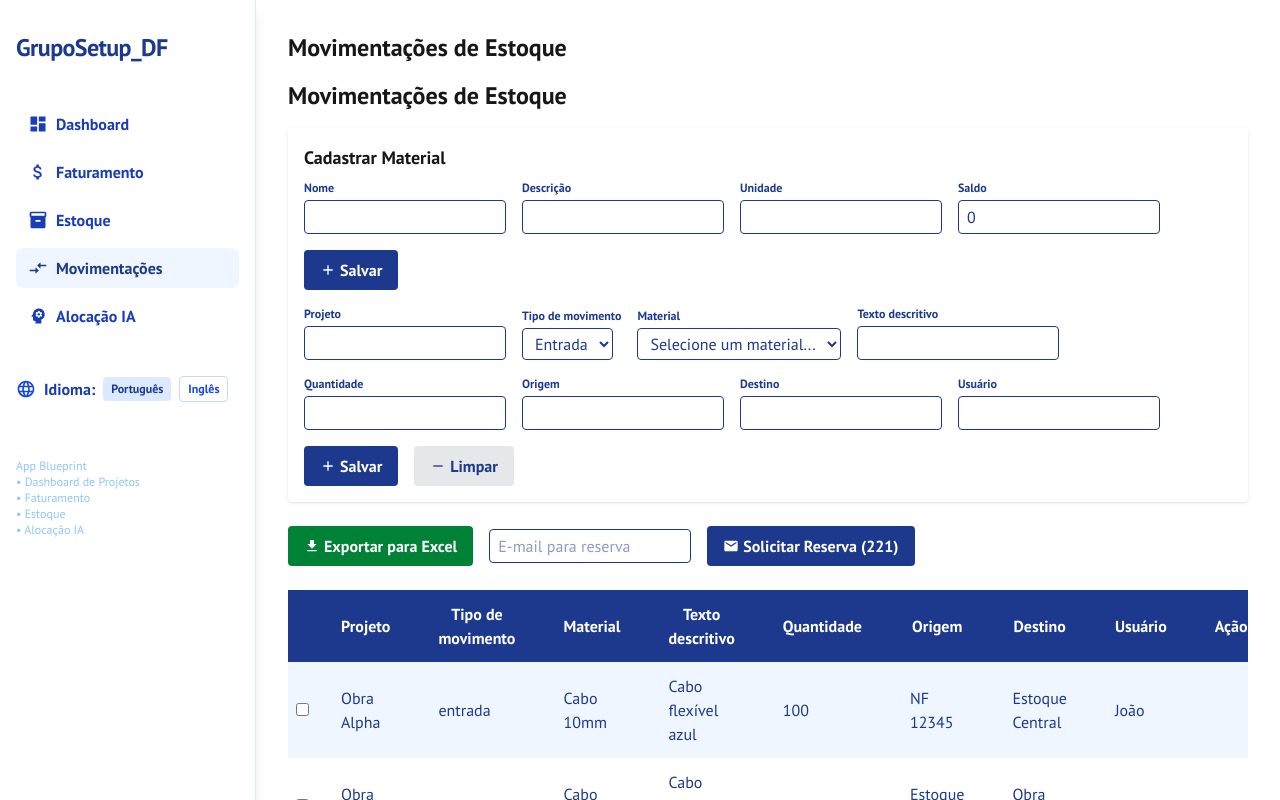
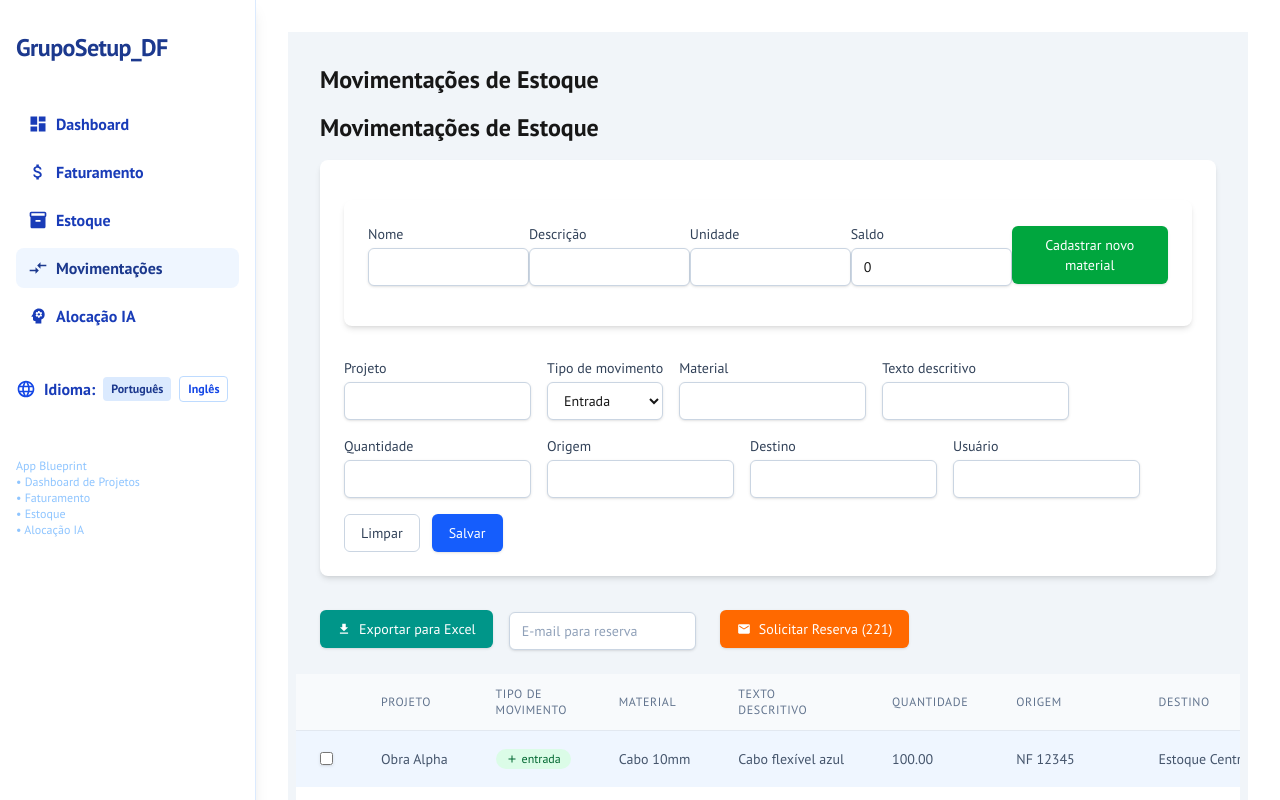
Before and after one commit to josivan-fiscal/estoque-app, a Next.js app: page /movimentacoes in a window 1280 px wide. Shown: the top 800 px of the page. Built offline with nearby package versions, Linux system fonts and the light colour scheme.

Commit message:
Fix: Corrige erros de sintaxe e aplica novo estilo na página de movimentações

```diff
--- a/src/app/movimentacoes/materials.ts
+++ b/src/app/movimentacoes/materials.ts
@@ -93,17 +93,14 @@ export function useMaterials() {
     return materials.find((m: Material) => m.nome.toLowerCase() === nome.toLowerCase());
   }
 
-  // Função para salvar no localStorage apenas no cliente
-  const saveToLocalStorage = () => {
-    if (typeof window !== 'undefined') {
-      localStorage.setItem('materials', JSON.stringify(materials));
-    }
+  return {
+    materials,
+    newMaterial,
+    l: materialLabels,
+    handleMaterialChange,
+    handleSaveMaterial,
+    getMaterialByNome
   };
-
-  // Atualizar o localStorage quando os materiais mudarem
-  useEffect(() => {
-    saveToLocalStorage();
-  }, [materials]);
 
   return {
     materials,
--- a/src/app/movimentacoes/page.tsx
+++ b/src/app/movimentacoes/page.tsx
@@ -19,6 +19,7 @@ type Mov = {
 }
 
 export default function MovimentacoesPage() {
+  // Adicionado container principal e melhorias de layout
   const { language } = useLanguage()
   const { materials, newMaterial, l: materialLabels, handleMaterialChange, handleSaveMaterial, getMaterialByNome } = useMaterials()
   const [movs, setMovs] = useState<Mov[]>([
@@ -218,126 +219,132 @@ export default function MovimentacoesPage() {
   }, {} as Record<string, number>);
 
 return (
+  <div className="min-h-screen bg-slate-100 py-8"> {/* Fundo da página e padding vertical */}
+    <div className="max-w-7xl mx-auto px-4 sm:px-6 lg:px-8"> {/* Container centralizado */}
       <section>
         <h1 className="text-2xl font-bold mb-4">{l.title}</h1>
         <section>
           <h1 className="text-2xl font-bold mb-4">{l.title}</h1>
-        <div className="bg-white rounded shadow p-4 mb-6">
+          <div className="bg-white p-6 rounded-lg shadow-md mb-8">
             <div className="mb-4">
-            <h3 className="text-lg font-bold mb-2">{materialLabels.cadastrar}</h3>
-            <div className="flex flex-wrap gap-4">
+              <h2 className="text-xl font-semibold text-slate-700 mb-4">{materialLabels.title}</h2>
+              <div className="bg-white p-6 rounded-lg shadow-md mb-8">
+                <div className="flex flex-col sm:flex-row sm:items-center sm:justify-between mb-4">
                   <div>
-                <label className="block text-xs font-semibold text-blue-900 mb-1">{materialLabels.nome}</label>
-                <input name="nome" value={newMaterial.nome} onChange={handleMaterialChange} className="border rounded px-2 py-1 text-blue-900 bg-white" />
+                    <label htmlFor="mat-nome" className="block text-sm font-medium text-slate-700">{materialLabels.nome}</label>
+                    <input type="text" name="nome" id="mat-nome" value={newMaterial.nome} onChange={handleMaterialChange} className="mt-1 block w-full px-3 py-2 bg-white border border-slate-300 rounded-md text-sm shadow-sm placeholder-slate-400 focus:outline-none focus:border-sky-500 focus:ring-1 focus:ring-sky-500" />
                   </div>
                   <div>
-                <label className="block text-xs font-semibold text-blue-900 mb-1">{materialLabels.descricao}</label>
-                <input name="descricao" value={newMaterial.descricao} onChange={handleMaterialChange} className="border rounded px-2 py-1 text-blue-900 bg-white" />
+                    <label htmlFor="mat-descricao" className="block text-sm font-medium text-slate-700">{materialLabels.descricao}</label>
+                    <input type="text" name="descricao" id="mat-descricao" value={newMaterial.descricao} onChange={handleMaterialChange} className="mt-1 block w-full px-3 py-2 bg-white border border-slate-300 rounded-md text-sm shadow-sm placeholder-slate-400 focus:outline-none focus:border-sky-500 focus:ring-1 focus:ring-sky-500" />
                   </div>
                   <div>
-                <label className="block text-xs font-semibold text-blue-900 mb-1">{materialLabels.unidade}</label>
-                <input name="unidade" value={newMaterial.unidade} onChange={handleMaterialChange} className="border rounded px-2 py-1 text-blue-900 bg-white" />
+                    <label htmlFor="mat-unidade" className="block text-sm font-medium text-slate-700">{materialLabels.unidade}</label>
+                    <input type="text" name="unidade" id="mat-unidade" value={newMaterial.unidade} onChange={handleMaterialChange} className="mt-1 block w-full px-3 py-2 bg-white border border-slate-300 rounded-md text-sm shadow-sm placeholder-slate-400 focus:outline-none focus:border-sky-500 focus:ring-1 focus:ring-sky-500" />
                   </div>
                   <div>
-                <label className="block text-xs font-semibold text-blue-900 mb-1">{materialLabels.saldo}</label>
-                <input name="saldo" type="number" value={newMaterial.saldo} onChange={handleMaterialChange} className="border rounded px-2 py-1 text-blue-900 bg-white" />
+                    <label htmlFor="mat-saldo" className="block text-sm font-medium text-slate-700">{materialLabels.saldo}</label>
+                    <input type="number" name="saldo" id="mat-saldo" value={newMaterial.saldo} onChange={handleMaterialChange} className="mt-1 block w-full px-3 py-2 bg-white border border-slate-300 rounded-md text-sm shadow-sm placeholder-slate-400 focus:outline-none focus:border-sky-500 focus:ring-1 focus:ring-sky-500" />
                   </div>
-              <button onClick={handleSaveMaterial} className="bg-blue-900 text-white px-4 py-2 rounded font-bold flex items-center gap-1 hover:bg-blue-800">
-                <MdAdd /> {materialLabels.salvar}
+                  <button onClick={handleSaveMaterial} className="px-4 py-2 border border-transparent rounded-md shadow-sm text-sm font-medium text-white bg-green-600 hover:bg-green-700 focus:outline-none focus:ring-2 focus:ring-offset-2 focus:ring-green-500">
+                    {l.cadastrarMaterial}
                   </button>
+                </div>
               </div>
             </div>
             <form className="flex flex-wrap gap-4 items-end" onSubmit={handleAdd}>
               <div>
-              <label className="block text-xs font-semibold text-blue-900 mb-1">{l.projeto}</label>
-              <input name="projeto" value={form.projeto} onChange={handleChange} className="border rounded px-2 py-1 text-blue-900 bg-white" />
+                <label htmlFor="projeto" className="block text-sm font-medium text-slate-700">{l.projeto}</label>
+                <input type="text" name="projeto" id="projeto" value={form.projeto} onChange={handleChange} className="mt-1 block w-full px-3 py-2 bg-white border border-slate-300 rounded-md text-sm shadow-sm placeholder-slate-400 focus:outline-none focus:border-sky-500 focus:ring-1 focus:ring-sky-500" />
               </div>
               <div>
-              <label className="block text-xs font-semibold text-blue-900 mb-1">{l.tipoMov}</label>
-              <select name="tipoMov" value={form.tipoMov} onChange={handleChange} className="border rounded px-2 py-1 text-blue-900 bg-white">
+                <label htmlFor="tipoMov" className="block text-sm font-medium text-slate-700">{l.tipoMov}</label>
+                <select name="tipoMov" id="tipoMov" value={form.tipoMov} onChange={handleChange} className="mt-1 block w-full px-3 py-2 bg-white border border-slate-300 rounded-md text-sm shadow-sm focus:outline-none focus:border-sky-500 focus:ring-1 focus:ring-sky-500">
                   <option value="entrada">{l.entrada}</option>
                   <option value="saida">{l.saida}</option>
                 </select>
               </div>
               <div>
-              <label className="block text-xs font-semibold text-blue-900 mb-1">{l.material}</label>
-              <select
-                name="material"
-                value={form.material}
-                onChange={handleChange}
-                className="border rounded px-2 py-1 text-blue-900 bg-white"
-                required
-              >
-                <option value="">Selecione um material...</option>
-                {materials.map(mat => (
-                  <option
-                    key={mat.id}
-                    value={mat.nome}
-                    title={`${mat.descricao} - ${mat.saldo} ${mat.unidade}`}
-                  >
-                    {mat.nome}
-                  </option>
-                ))}
-              </select>
+                <label htmlFor="material" className="block text-sm font-medium text-slate-700">{l.material}</label>
+                <input type="text" name="material" id="material" value={form.material} onChange={handleChange} className="mt-1 block w-full px-3 py-2 bg-white border border-slate-300 rounded-md text-sm shadow-sm placeholder-slate-400 focus:outline-none focus:border-sky-500 focus:ring-1 focus:ring-sky-500" list="materiais" />
+                <datalist id="materiais">
+                  {materials.map(m => <option key={m.id} value={m.nome} />)}
+                </datalist>
               </div>
               <div>
-              <label className="block text-xs font-semibold text-blue-900 mb-1">{l.texto}</label>
-              <input name="texto" value={form.texto} onChange={handleChange} className="border rounded px-2 py-1 text-blue-900 bg-white" />
+                <label htmlFor="texto" className="block text-sm font-medium text-slate-700">{l.texto}</label>
+                <input type="text" name="texto" id="texto" value={form.texto} onChange={handleChange} className="mt-1 block w-full px-3 py-2 bg-white border border-slate-300 rounded-md text-sm shadow-sm placeholder-slate-400 focus:outline-none focus:border-sky-500 focus:ring-1 focus:ring-sky-500" />
               </div>
               <div>
-              <label className="block text-xs font-semibold text-blue-900 mb-1">{l.quantidade}</label>
-              <input name="quantidade" type="number" value={form.quantidade} onChange={handleChange} className="border rounded px-2 py-1 text-blue-900 bg-white" required min="1" />
+                <label htmlFor="quantidade" className="block text-sm font-medium text-slate-700">{l.quantidade}</label>
+                <input type="number" name="quantidade" id="quantidade" value={form.quantidade} onChange={handleChange} className="mt-1 block w-full px-3 py-2 bg-white border border-slate-300 rounded-md text-sm shadow-sm placeholder-slate-400 focus:outline-none focus:border-sky-500 focus:ring-1 focus:ring-sky-500" required min="1" />
               </div>
               <div>
-              <label className="block text-xs font-semibold text-blue-900 mb-1">{l.origem}</label>
-              <input name="origem" value={form.origem} onChange={handleChange} className="border rounded px-2 py-1 text-blue-900 bg-white" />
+                <label htmlFor="origem" className="block text-sm font-medium text-slate-700">{l.origem}</label>
+                <input type="text" name="origem" id="origem" value={form.origem} onChange={handleChange} className="mt-1 block w-full px-3 py-2 bg-white border border-slate-300 rounded-md text-sm shadow-sm placeholder-slate-400 focus:outline-none focus:border-sky-500 focus:ring-1 focus:ring-sky-500" />
               </div>
               <div>
-              <label className="block text-xs font-semibold text-blue-900 mb-1">{l.destino}</label>
-              <input name="destino" value={form.destino} onChange={handleChange} className="border rounded px-2 py-1 text-blue-900 bg-white" />
+                <label htmlFor="destino" className="block text-sm font-medium text-slate-700">{l.destino}</label>
+                <input type="text" name="destino" id="destino" value={form.destino} onChange={handleChange} className="mt-1 block w-full px-3 py-2 bg-white border border-slate-300 rounded-md text-sm shadow-sm placeholder-slate-400 focus:outline-none focus:border-sky-500 focus:ring-1 focus:ring-sky-500" />
               </div>
               <div>
-              <label className="block text-xs font-semibold text-blue-900 mb-1">{l.usuario}</label>
-              <input name="usuario" value={form.usuario} onChange={handleChange} className="border rounded px-2 py-1 text-blue-900 bg-white" />
+                <label htmlFor="usuario" className="block text-sm font-medium text-slate-700">{l.usuario}</label>
+                <input type="text" name="usuario" id="usuario" value={form.usuario} onChange={handleChange} className="mt-1 block w-full px-3 py-2 bg-white border border-slate-300 rounded-md text-sm shadow-sm placeholder-slate-400 focus:outline-none focus:border-sky-500 focus:ring-1 focus:ring-sky-500" />
               </div>
-            <button type="submit" className="bg-blue-900 text-white px-4 py-2 rounded font-bold flex items-center gap-1 hover:bg-blue-800"><MdAdd /> {l.salvar}</button>
-            <button type="button" onClick={handleClear} className="bg-gray-200 text-blue-900 px-4 py-2 rounded font-bold flex items-center gap-1 hover:bg-gray-300"><MdRemove /> {l.limpar}</button>
+              <div className="flex justify-end space-x-3">
+                <button type="button" onClick={handleClear} className="px-4 py-2 border border-slate-300 rounded-md text-sm font-medium text-slate-700 hover:bg-slate-50 focus:outline-none focus:ring-2 focus:ring-offset-2 focus:ring-sky-500">
+                  {l.limpar}
+                </button>
+                <button type="submit" className="px-4 py-2 border border-transparent rounded-md shadow-sm text-sm font-medium text-white bg-blue-600 hover:bg-blue-700 focus:outline-none focus:ring-2 focus:ring-offset-2 focus:ring-blue-500">
+                  {l.salvar}
+                </button>
+              </div>
             </form>
           </div>
           <div className="mb-6 flex flex-wrap gap-4 items-center">
-          <button onClick={exportarExcel} className="bg-green-700 text-white px-4 py-2 rounded font-bold flex items-center gap-1 hover:bg-green-800"><MdFileDownload /> {l.exportar}</button>
-          <input type="email" placeholder={l.email} value={email} onChange={e => setEmail(e.target.value)} className="border rounded px-2 py-1 text-blue-900 bg-white" />
-          <button onClick={solicitarReserva} className="bg-blue-900 text-white px-4 py-2 rounded font-bold flex items-center gap-1 hover:bg-blue-800"><MdEmail /> {l.solicitar}</button>
+            <button onClick={exportarExcel} className="w-full sm:w-auto mb-2 sm:mb-0 flex items-center justify-center px-4 py-2 border border-transparent rounded-md shadow-sm text-sm font-medium text-white bg-teal-600 hover:bg-teal-700 focus:outline-none focus:ring-2 focus:ring-offset-2 focus:ring-teal-500">
+              <MdFileDownload className="mr-2" /> {l.exportar}
+            </button>
+            <input type="email" value={email} onChange={e => setEmail(e.target.value)} placeholder={l.email} className="w-full sm:w-auto mb-2 sm:mb-0 sm:mr-2 mt-1 block px-3 py-2 bg-white border border-slate-300 rounded-md text-sm shadow-sm placeholder-slate-400 focus:outline-none focus:border-sky-500 focus:ring-1 focus:ring-sky-500" />
+            <button onClick={solicitarReserva} className="w-full sm:w-auto flex items-center justify-center px-4 py-2 border border-transparent rounded-md shadow-sm text-sm font-medium text-white bg-orange-500 hover:bg-orange-600 focus:outline-none focus:ring-2 focus:ring-offset-2 focus:ring-orange-400">
+              <MdEmail className="mr-2" /> {l.solicitar}
+            </button>
           </div>
-        <div className="overflow-x-auto mb-8">
-          <table className="min-w-full bg-white rounded shadow text-sm md:text-base">
-            <thead className="bg-blue-900 text-white text-base font-semibold">
+          <div className="overflow-x-auto -mx-6">
+            <table className="min-w-full divide-y divide-slate-200">
+              <thead className="bg-slate-50">
                 <tr>
                   <th></th>
-                <th className="px-6 py-3">{l.projeto}</th>
-                <th className="px-6 py-3">{l.tipoMov}</th>
-                <th className="px-6 py-3">{l.material}</th>
-                <th className="px-6 py-3">{l.texto}</th>
-                <th className="px-6 py-3">{l.quantidade}</th>
-                <th className="px-6 py-3">{l.origem}</th>
-                <th className="px-6 py-3">{l.destino}</th>
-                <th className="px-6 py-3">{l.usuario}</th>
-                <th className="px-6 py-3">{l.acao}</th>
+                  <th scope="col" className="px-6 py-3 text-left text-xs font-medium text-slate-500 uppercase tracking-wider">{l.projeto}</th>
+                  <th scope="col" className="px-6 py-3 text-left text-xs font-medium text-slate-500 uppercase tracking-wider">{l.tipoMov}</th>
+                  <th scope="col" className="px-6 py-3 text-left text-xs font-medium text-slate-500 uppercase tracking-wider">{l.material}</th>
+                  <th scope="col" className="px-6 py-3 text-left text-xs font-medium text-slate-500 uppercase tracking-wider">{l.texto}</th>
+                  <th scope="col" className="px-6 py-3 text-left text-xs font-medium text-slate-500 uppercase tracking-wider">{l.quantidade}</th>
+                  <th scope="col" className="px-6 py-3 text-left text-xs font-medium text-slate-500 uppercase tracking-wider">{l.origem}</th>
+                  <th scope="col" className="px-6 py-3 text-left text-xs font-medium text-slate-500 uppercase tracking-wider">{l.destino}</th>
+                  <th scope="col" className="px-6 py-3 text-left text-xs font-medium text-slate-500 uppercase tracking-wider">{l.usuario}</th>
+                  <th scope="col" className="px-6 py-3 text-left text-xs font-medium text-slate-500 uppercase tracking-wider">{l.acao}</th>
                 </tr>
               </thead>
               <tbody>
                 {movs.map((m, i) => (
                   <tr key={i} className={i % 2 === 0 ? "bg-blue-50 text-blue-900" : "bg-white text-blue-900"}>
-                  <td className="px-2 py-2 text-center"><input type="checkbox" checked={selecionadas.includes(i)} onChange={() => handleSelect(i)} /></td>
-                  <td className="px-6 py-3">{m.projeto}</td>
-                  <td className="px-6 py-3">{m.tipoMovSAP === "221" ? "221" : m.tipoMov}</td>
-                  <td className="px-6 py-3">{m.material}</td>
-                  <td className="px-6 py-3">{m.texto}</td>
-                  <td className="px-6 py-3">{m.quantidade}</td>
-                  <td className="px-6 py-3">{m.origem}</td>
-                  <td className="px-6 py-3">{m.destino}</td>
-                  <td className="px-6 py-3">{m.usuario}</td>
-                  <td className="px-6 py-3">{m.tipoMovSAP}</td>
+                    <td className="px-6 py-4 whitespace-nowrap"><input type="checkbox" checked={selecionadas.includes(i)} onChange={() => handleSelect(i)} className="rounded border-slate-300 text-blue-600 shadow-sm focus:border-blue-300 focus:ring focus:ring-offset-0 focus:ring-blue-200 focus:ring-opacity-50" /></td>
+                    <td className="px-6 py-4 whitespace-nowrap text-sm text-slate-600">{m.projeto}</td>
+                    <td className="px-6 py-4 whitespace-nowrap text-sm text-slate-600">
+                      <span className={`inline-flex items-center px-2.5 py-0.5 rounded-full text-xs font-medium ${m.tipoMov === 'entrada' ? 'bg-green-100 text-green-800' : 'bg-red-100 text-red-800'}`}>
+                        {m.tipoMov === "entrada" ? <MdAdd className="mr-1" /> : <MdRemove className="mr-1" />} {m.tipoMov}
+                      </span>
+                    </td>
+                    <td className="px-6 py-4 whitespace-nowrap text-sm text-slate-600">{m.material}</td>
+                    <td className="px-6 py-4 whitespace-nowrap text-sm text-slate-600">{m.texto}</td>
+                    <td className="px-6 py-4 whitespace-nowrap text-sm text-slate-600">{m.quantidade.toFixed(2)}</td>
+                    <td className="px-6 py-4 whitespace-nowrap text-sm text-slate-600">{m.origem}</td>
+                    <td className="px-6 py-4 whitespace-nowrap text-sm text-slate-600">{m.destino}</td>
+                    <td className="px-6 py-4 whitespace-nowrap text-sm text-slate-600">{m.usuario}</td>
+                    <td className="px-6 py-4 whitespace-nowrap text-sm text-slate-600">
+                      {m.tipoMovSAP && <span className="px-2 inline-flex text-xs leading-5 font-semibold rounded-full bg-cyan-100 text-cyan-800">{m.tipoMovSAP}</span>}
+                    </td>
                   </tr>
                 ))}
               </tbody>
@@ -353,5 +360,7 @@ export default function MovimentacoesPage() {
           </div>
         </section>
       </section>
+    </div>
+  </div>
 );
 }
```
Lines whose indentation alone changed are shown as unchanged.
